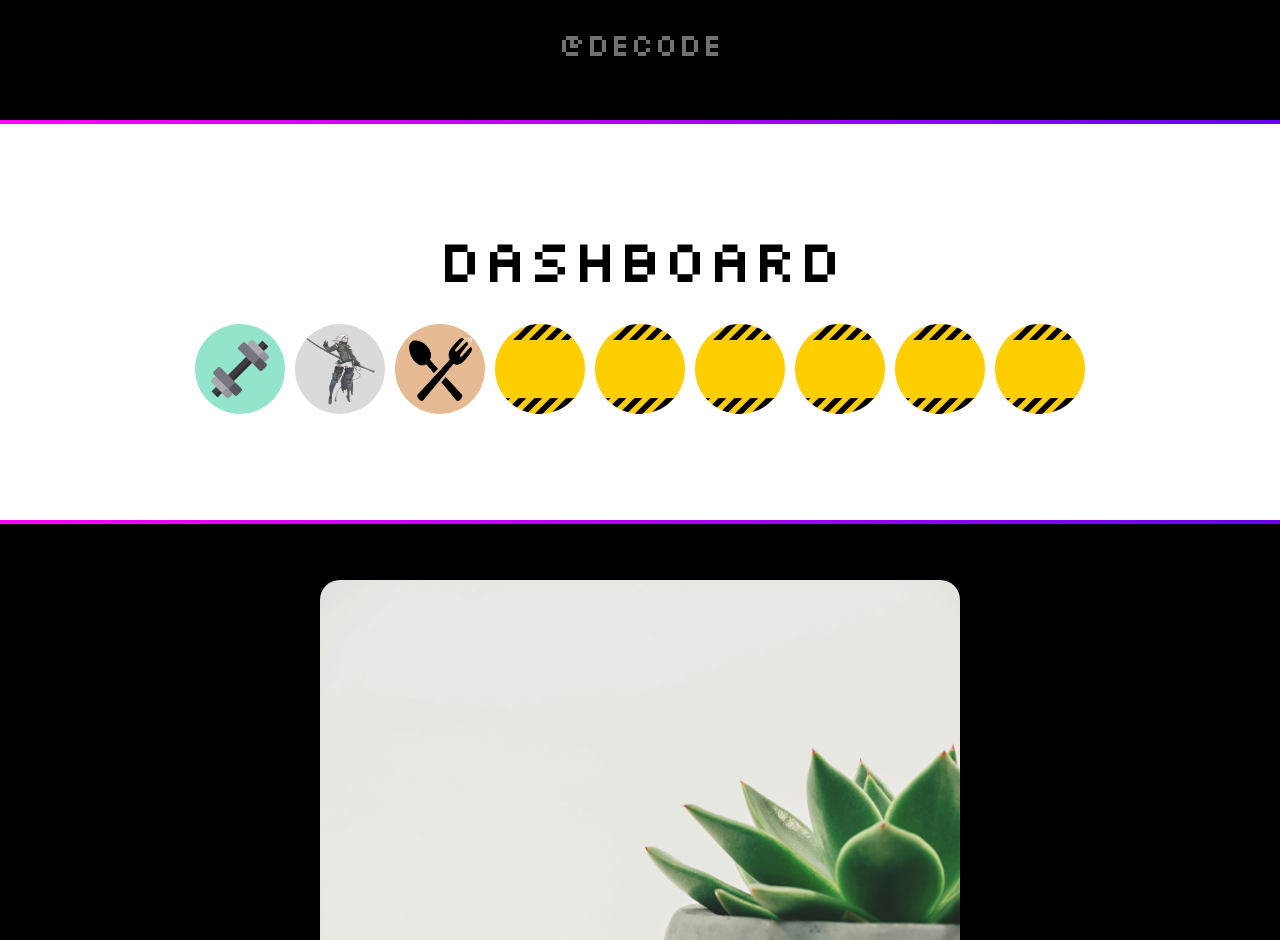
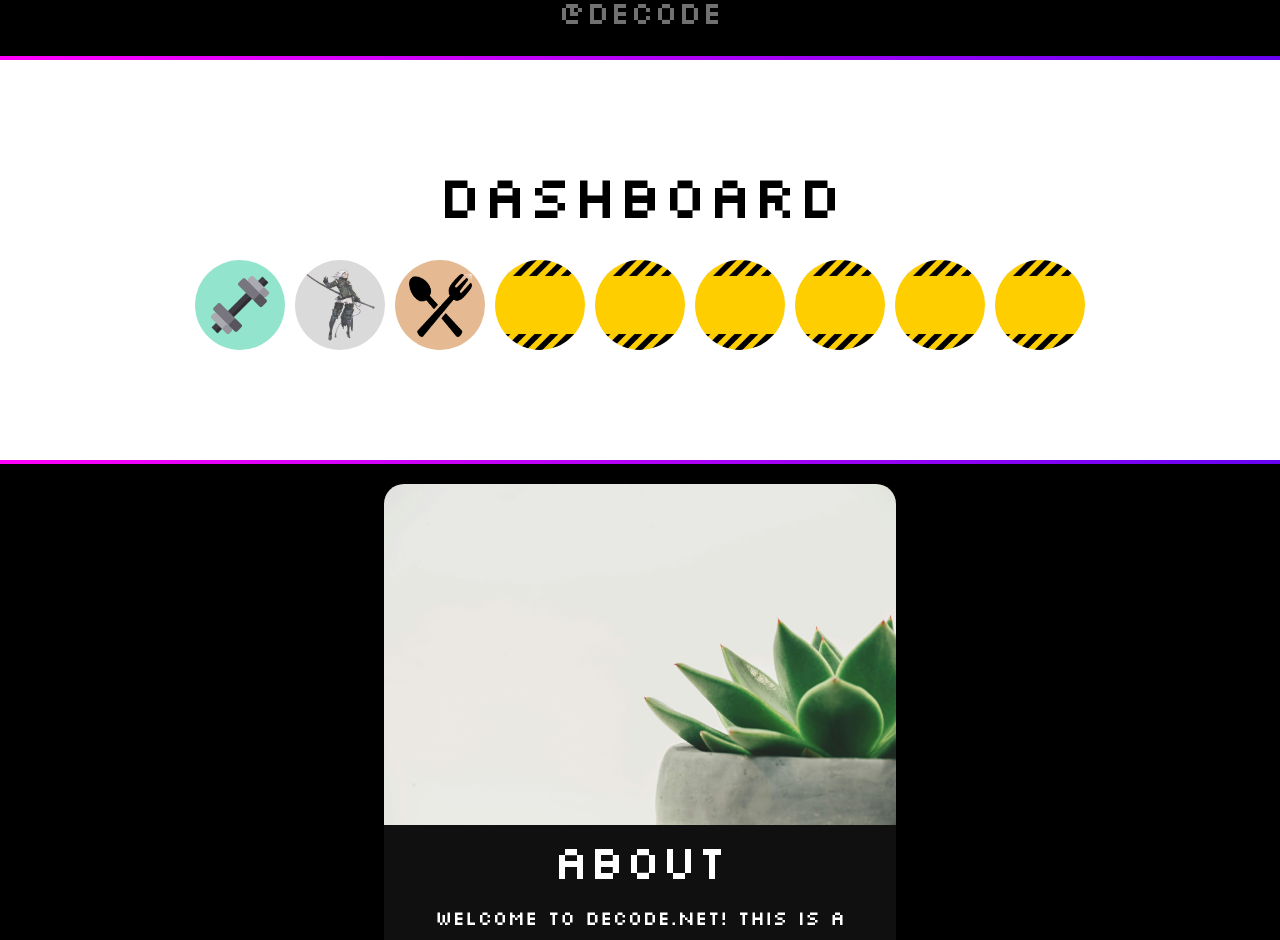
Before and after one commit to theDec0de/dec0de-net, a React (Vite) app: page / in a window 1280 px wide. Shown: the part 460-1400 px from the top of the page. Built offline with nearby package versions, Linux system fonts and the light colour scheme.

Commit message:
css tweaks

```diff
--- a/src/App.css
+++ b/src/App.css
@@ -66,7 +66,7 @@
   padding: 10px 0px 10px 0px;
   display: flex;
   flex-direction: column;
-  gap: 26px;
+  gap: 10px;
   align-items: center;
   justify-content: flex-start;
   position: relative;
@@ -127,7 +127,7 @@
   width: 100%;
   height: 4px;
   position: relative;
-  top: 26px;
+  top: 10px;
 }
 .rectangle-3 {
   background: linear-gradient(
@@ -139,7 +139,7 @@
   width: 100%;
   height: 4px;
   position: relative;
-  bottom: 30px;
+  bottom: 10px;
 }
 .dashboard2 {
   color: #000000;
@@ -317,6 +317,6 @@
         object-fit: cover;
       }
     .about-div {
-      width: 50%;
+      width: 40%;
     }
 }
```
